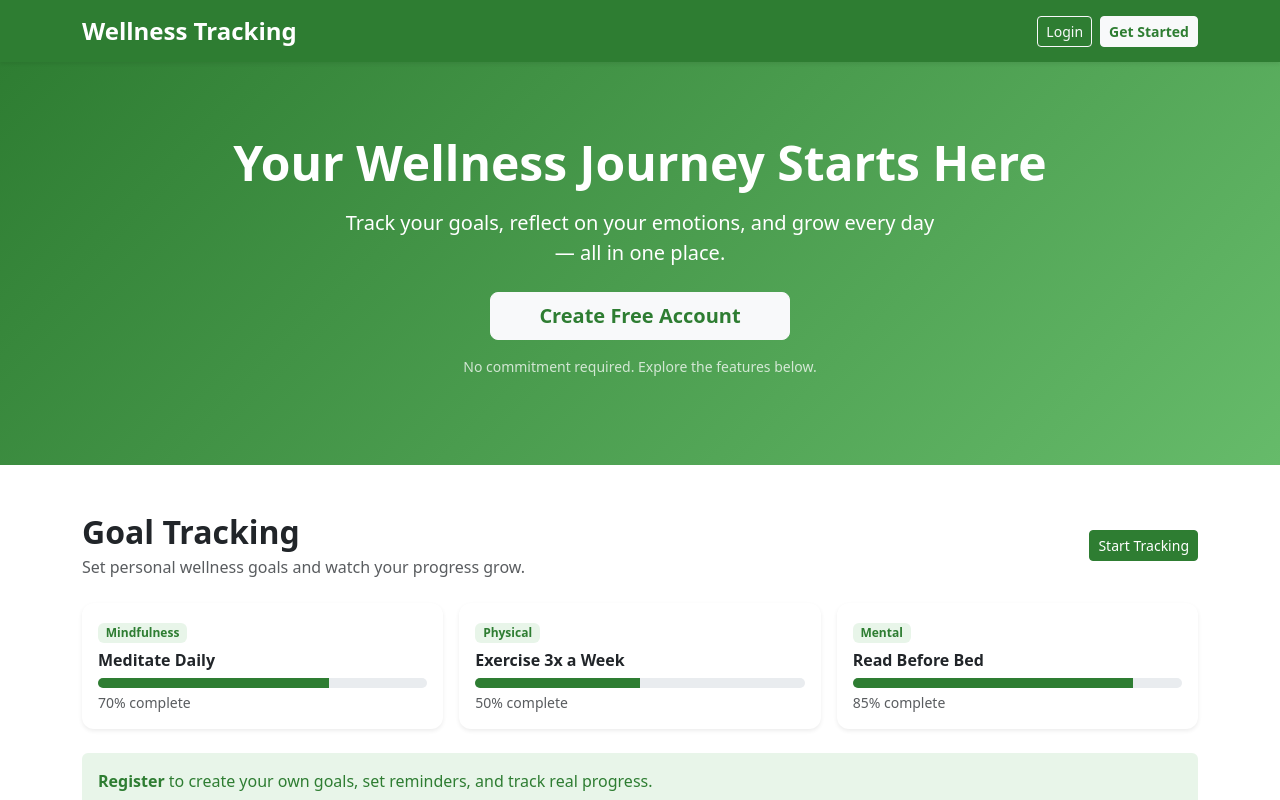
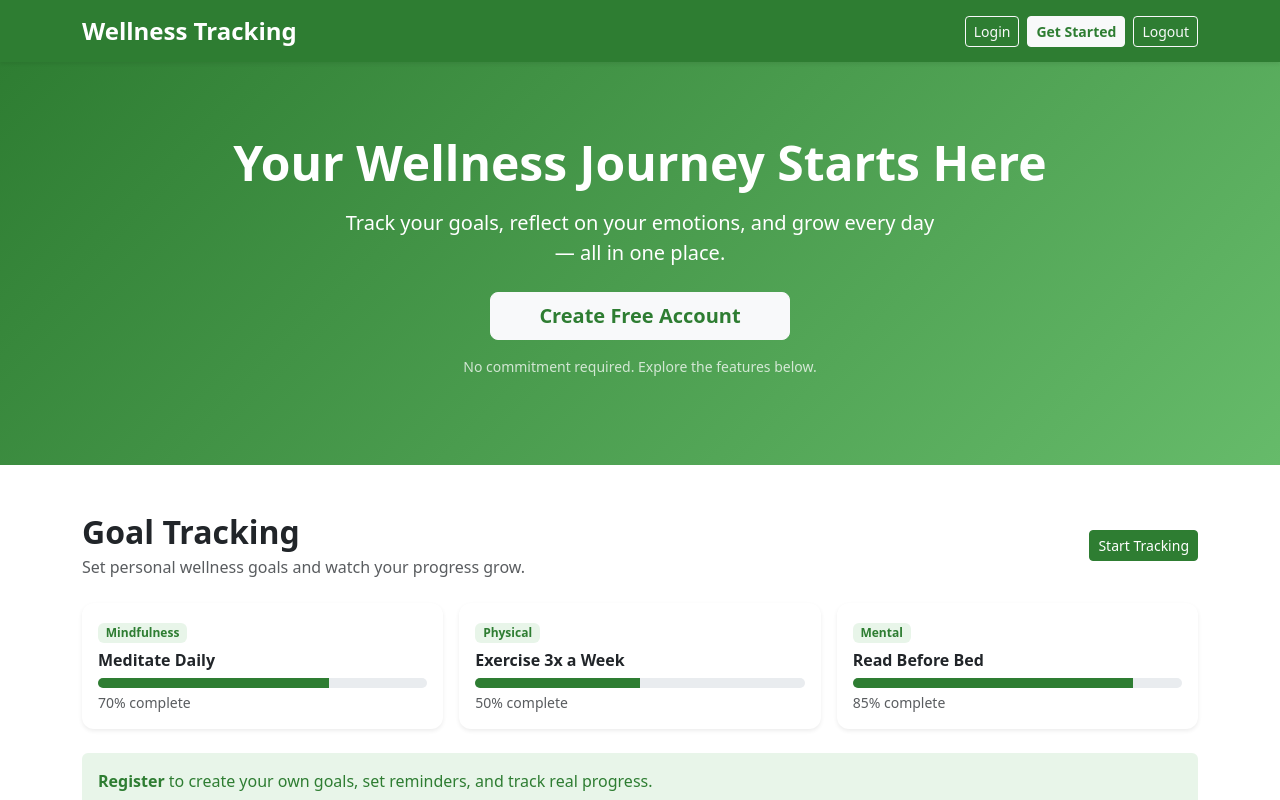
Before and after one commit to ewittkopp/wellness-project, an Angular app: page / in a window 1280 px wide. Shown: the top 800 px of the page. Built offline with nearby package versions, Linux system fonts and the light colour scheme.

Commit message:
Rudimentary navbar added, supports partial user integration

```diff
--- a/src/app/app.html
+++ b/src/app/app.html
@@ -1 +1,21 @@
+<!-- This navbar was first implemented in the guest dashboard -->
+<!-- NAVBAR -->
+<nav class="navbar navbar-expand-lg sticky-top shadow-sm" style="background-color: #2e7d32">
+    <div class="container">
+        <a class="navbar-brand fw-bold text-white fs-4" (click)="update()"> Wellness Tracking</a>
+        @if(currentUserAuth()){
+            <div class="ms-auto d-flex gap-2">
+                <a class="fw-bold text-white fs-5">{{userService!.currentUser()?.firstName}} {{userService!.currentUser()?.lastName}}</a>
+                <a class="btn btn-outline-light btn-sm" (click)="logout()">Logout</a>
+            </div>
+        }
+        @else {
+            <div class="ms-auto d-flex gap-2">
+                <a routerLink="/login" class="btn btn-outline-light btn-sm">Login</a>
+                <a routerLink="/register" class="btn btn-light btn-sm fw-bold" style="color: #2e7d32">Get Started</a>
+                <a class="btn btn-outline-light btn-sm" (click)="logout()">Logout</a>
+            </div>
+        }
+    </div>
+</nav>
 <router-outlet></router-outlet>
--- a/src/app/app.ts
+++ b/src/app/app.ts
@@ -1,12 +1,22 @@
-import { Component, signal } from '@angular/core';
-import { RouterOutlet } from '@angular/router';
-
+import { Component, inject, signal } from '@angular/core';
+import { RouterOutlet, RouterLinkWithHref } from '@angular/router';
+import { auth } from './firebase.config';
+import { UserService } from './services/user-service';
 @Component({
   selector: 'app-root',
-  imports: [RouterOutlet],
+  imports: [RouterOutlet, RouterLinkWithHref],
   templateUrl: './app.html',
   styleUrl: './app.css'
 })
 export class App {
   protected readonly title = signal('wellness-project');
+  userService = inject(UserService)
+  currentUserAuth = signal(auth.currentUser);
+  logout(){
+    auth.signOut();
+    this.update();
   }
+  update(){
+    this.currentUserAuth = signal(auth.currentUser);
+  }
+  }
--- a/src/app/guards/public.guard.ts
+++ b/src/app/guards/public.guard.ts
@@ -6,7 +6,6 @@ import { auth } from '../firebase.config';
 export const publicGuard: CanActivateFn = () => {
   const router = inject(Router);
   console.log('publicGuard triggered'); // add this
-
   return new Promise<boolean | any>((resolve) => {
     const unsubscribe = onAuthStateChanged(auth, (user) => {
       console.log('auth state user:', user); // add this
--- a/src/app/guestDashboard/guest-dashboard.html
+++ b/src/app/guestDashboard/guest-dashboard.html
@@ -1,15 +1,4 @@
-<!-- NAVBAR -->
-<nav class="navbar navbar-expand-lg sticky-top shadow-sm" style="background-color: #2e7d32">
-  <div class="container">
-    <a class="navbar-brand fw-bold text-white fs-4"> Wellness Tracking</a>
-    <div class="ms-auto d-flex gap-2">
-      <a routerLink="/login" class="btn btn-outline-light btn-sm">Login</a>
-      <a routerLink="/register" class="btn btn-light btn-sm fw-bold" style="color: #2e7d32"
-        >Get Started</a
-      >
-    </div>
-  </div>
-</nav>
+<!-- NAVBAR MOVED TO APP.HTML -->
 
 <!-- HERO -->
 <section
--- a/src/index.html
+++ b/src/index.html
@@ -2,7 +2,7 @@
 <html lang="en">
 <head>
   <meta charset="utf-8">
-  <title>WellnessProject</title>
+  <title>Wellness Project</title>
   <base href="/">
   <meta name="viewport" content="width=device-width, initial-scale=1">
   <link rel="icon" type="image/x-icon" href="favicon.ico">
```
